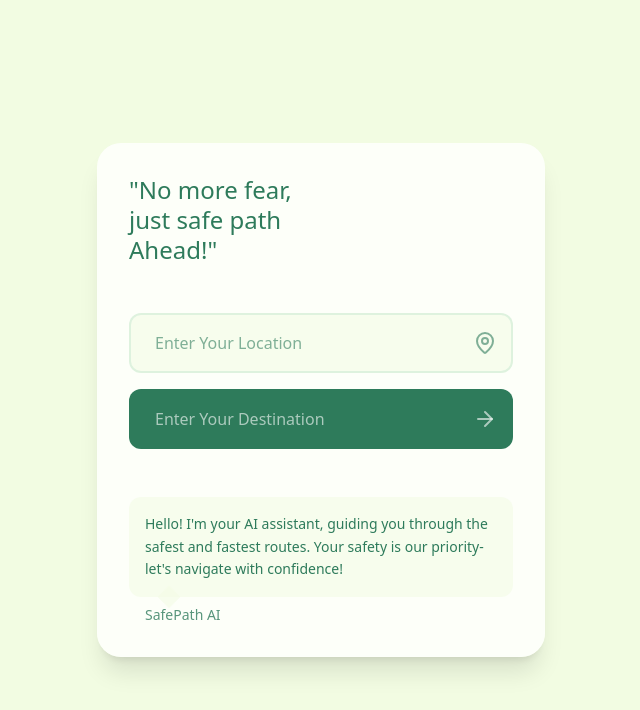
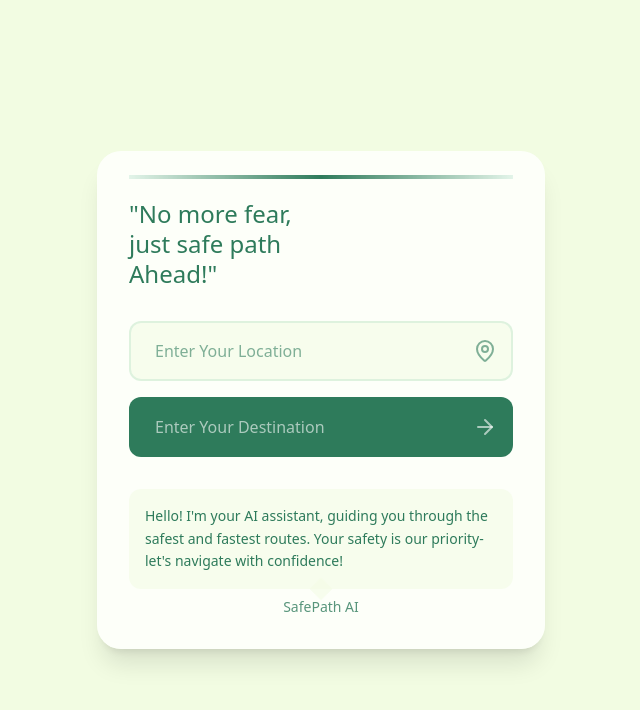
Before and after one commit to Shivamkaushikk/precise-layout-mirror, a React (Vite) app: page / in a window 1280 px wide. Shown: the top 710 px of the page, without its empty margins (319-959 px from the left). Built offline with nearby package versions, Linux system fonts and the light colour scheme.

Commit message:
Refactor SafePathAI layout
Improved styling of the header and centered the SafePathAI component vertically, removing unnecessary margins.

```diff
--- a/src/pages/Index.tsx
+++ b/src/pages/Index.tsx
@@ -7,7 +7,6 @@ const SafePathAI = () => {
   const [location, setLocation] = useState("");
   const [destination, setDestination] = useState("");
 
-  // Define the shake animation
   const shakeAnimation = {
     initial: { x: 0 },
     animate: {
@@ -22,22 +21,27 @@ const SafePathAI = () => {
   };
 
   return (
-    <div className="min-h-screen bg-mint-light flex flex-col items-center justify-center px-4 py-12 relative overflow-hidden md:overflow-auto">
-      {/* Main Content */}
+    <div className="min-h-screen bg-mint-light flex flex-col items-center justify-center px-4 relative overflow-hidden md:overflow-auto">
       <motion.div
         initial={{ opacity: 0, y: 20 }}
         animate={{ opacity: 1, y: 0 }}
         transition={{ duration: 0.6 }}
         className="w-full max-w-md bg-white/80 backdrop-blur-sm rounded-3xl p-8 shadow-xl relative z-10"
       >
-        {/* Header Quote */}
+        {/* Stylish Upper Line */}
         <motion.div
           initial={{ opacity: 0 }}
           animate={{ opacity: 1 }}
           transition={{ delay: 0.3 }}
-          className="mb-12"
+          className="relative mb-8"
         >
-          <h1 className="text-2xl font-medium text-mint-dark leading-tight">
+          <motion.div
+            className="absolute -top-2 left-0 w-full h-1 bg-gradient-to-r from-mint/20 via-mint-dark to-mint/20"
+            initial={{ scaleX: 0 }}
+            animate={{ scaleX: 1 }}
+            transition={{ duration: 1, delay: 0.5 }}
+          />
+          <h1 className="text-2xl font-medium text-mint-dark leading-tight pt-4">
             "No more fear,
             <br />
             just safe path
@@ -47,7 +51,7 @@ const SafePathAI = () => {
         </motion.div>
 
         {/* Input Fields */}
-        <div className="space-y-4 mb-8">
+        <div className="space-y-4">
           <motion.div
             initial={{ x: -20, opacity: 0 }}
             animate={{ x: 0, opacity: 1 }}
@@ -88,15 +92,15 @@ const SafePathAI = () => {
           initial={{ y: 20, opacity: 0 }}
           animate={{ y: 0, opacity: 1 }}
           transition={{ delay: 0.6 }}
-          className="mt-12"
+          className="mt-8 flex flex-col items-center"
         >
-          <div className="bg-mint-light/50 rounded-xl p-4 mb-2 relative">
-            <div className="absolute w-4 h-4 bg-mint-light/50 transform rotate-45 -bottom-2 left-8" />
+          <div className="bg-mint-light/50 rounded-xl p-4 mb-2 relative w-full">
+            <div className="absolute w-4 h-4 bg-mint-light/50 transform rotate-45 -bottom-2 left-1/2 -ml-2" />
             <p className="text-mint-dark text-sm leading-relaxed">
               Hello! I'm your AI assistant, guiding you through the safest and fastest routes. Your safety is our priority- let's navigate with confidence!
             </p>
           </div>
-          <p className="text-mint-dark/80 text-sm font-medium ml-4">SafePath AI</p>
+          <p className="text-mint-dark/80 text-sm font-medium">SafePath AI</p>
         </motion.div>
       </motion.div>
     </div>
```
